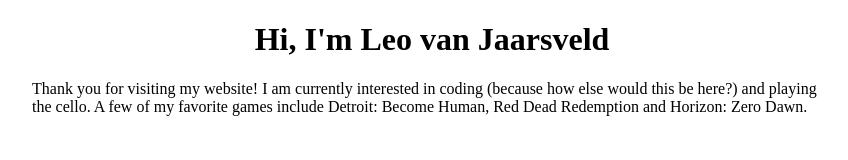
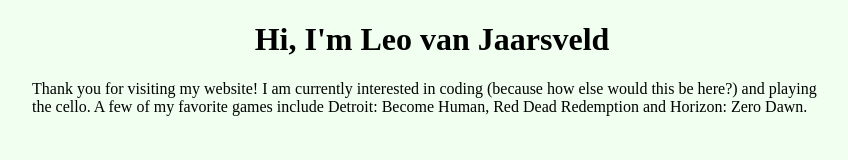
Before and after one commit to leovanj/w3bs1te, a plain HTML site: page index.html in a window 1280 px wide. Shown: the whole page, without its empty margins (208-1056 px from the left). Drawn offline with Linux system fonts and the light colour scheme.

Commit message:
Updatecolor again

```diff
--- a/index.html
+++ b/index.html
@@ -3,7 +3,7 @@
 <head>
   <title>Leo's Website</title>
 </head>
-<body style="background-color:"honeydew";">
+<body style="background-color: honeydew;">
   <h1><center>Hi, I'm Leo van Jaarsveld</center></h1>
   <p style="font-size: 16px; max-width: 800px; margin: 0 auto;">
     Thank you for visiting my website! I am currently interested in coding (because how else would this be here?) and playing the cello.
```
